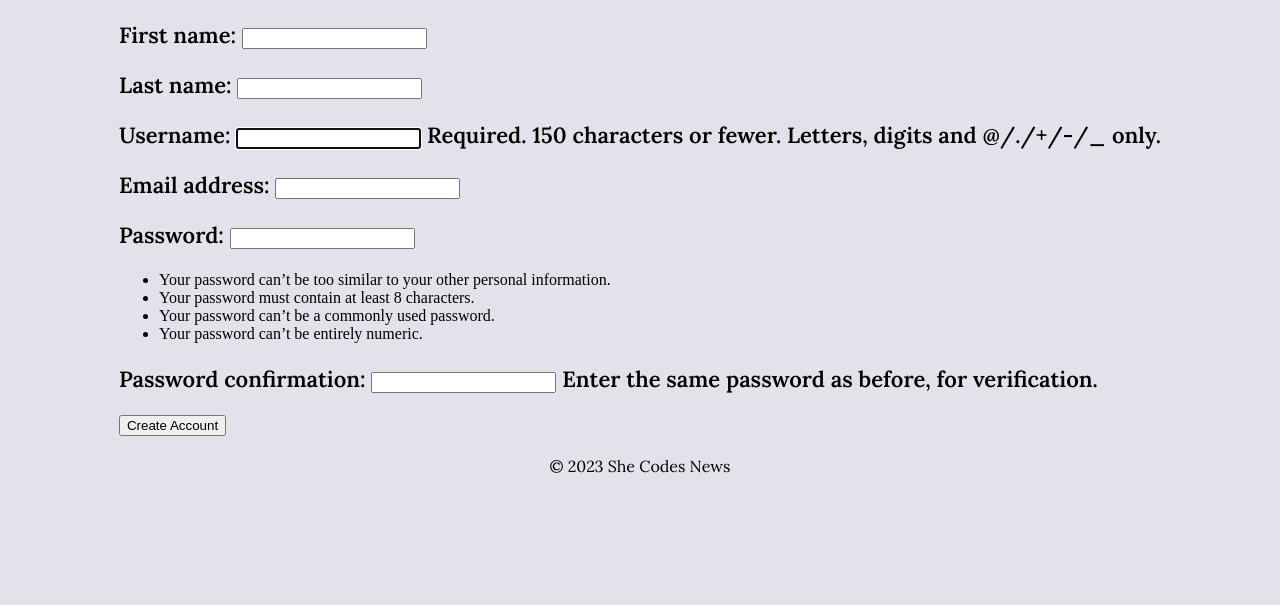
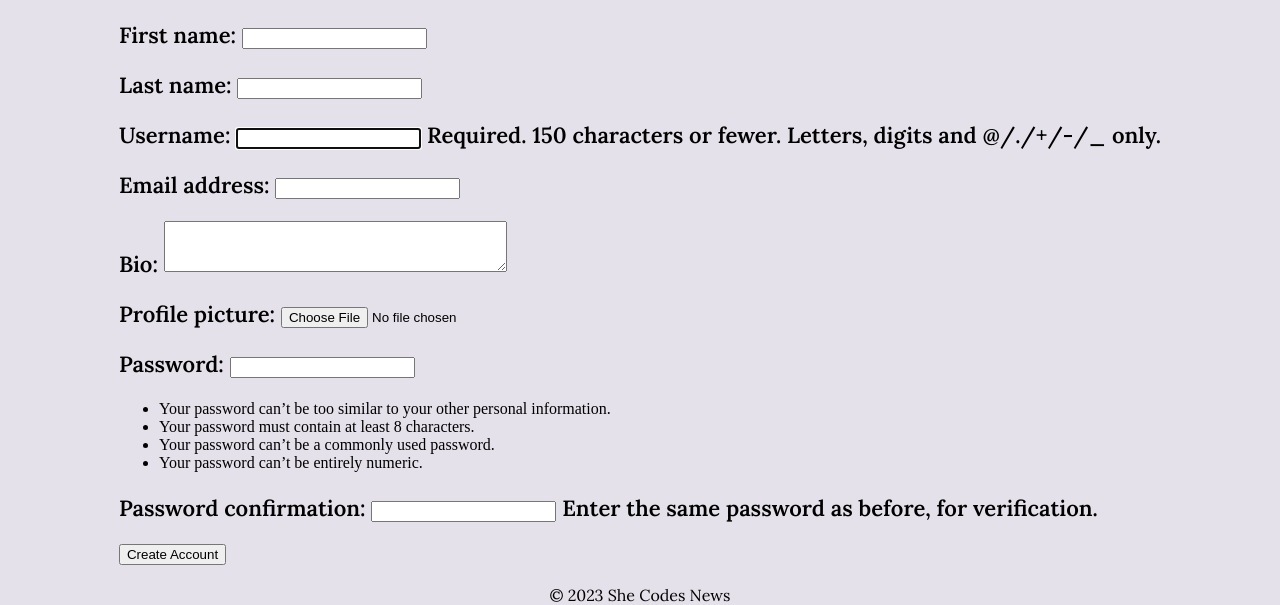
Before and after one commit to oriyannadav/Django-news-project, a Django app: page /users/create-account/ in a window 1280 px wide. Shown: the part 613-1218 px from the top of the page. Before the commit the page ends 1086 px from the top, so only its background shows below. Run offline with Django 4.2, Linux system fonts and the light colour scheme; parts of the project's set-up code (start-up, migrations or seed data) failed here and were passed over; some web fonts are replaced.

Commit message:
update profile feature

```diff
--- a/she_codes_news/users/apps.py
+++ b/she_codes_news/users/apps.py
@@ -4,3 +4,6 @@ from django.apps import AppConfig
 class UsersConfig(AppConfig):
     default_auto_field = 'django.db.models.BigAutoField'
     name = 'users'
+
+    def ready(self):
+        import users.signals
--- a/she_codes_news/users/forms.py
+++ b/she_codes_news/users/forms.py
@@ -4,15 +4,29 @@ from django import forms
 from django.contrib.auth.forms import UserCreationForm, UserChangeForm
 from .models import CustomUser
 
+
 class CustomUserCreationForm(UserCreationForm):
+    bio = forms.CharField(widget=forms.Textarea(attrs={'rows': 3}), required=True)
+    profile_picture = forms.FileField(required=True)
 
     class Meta:
         model = CustomUser
-        fields = ['first_name', 'last_name', 'username', 'email']
+        fields = ['first_name', 'last_name', 'username', 'email', 'bio', 'profile_picture']
 
 
 class CustomUserChangeForm(UserChangeForm):
+    bio = forms.CharField(widget=forms.Textarea(attrs={'rows': 3}), required=False)
+    profile_picture = forms.FileField(required=False)
 
     class Meta:
         model = CustomUser
-        fields = ['username', 'email']
+        fields = ['first_name', 'last_name', 'email', 'bio', 'profile_picture']
+
+    def __init__(self, *args, **kwargs):
+        super().__init__(*args, **kwargs)
+        self.fields.pop('password', None)
+        self.fields.pop('username', None)
+
+    def clean_username(self):
+        # Exclude username from validation during updates
+        return self.instance.username
--- a/she_codes_news/users/templates/users/createAccount.html
+++ b/she_codes_news/users/templates/users/createAccount.html
@@ -10,7 +10,7 @@
 <div class="create-account-form">
     <h2>Create Account</h2>
     <div id="create-account-form">
-        <form method="post">
+        <form method="post" enctype="multipart/form-data">
             {% csrf_token %}
             {{ form.as_p }}
             <button type="submit">Create Account</button>
--- a/she_codes_news/users/urls.py
+++ b/she_codes_news/users/urls.py
@@ -1,13 +1,16 @@
 # users/urls.py
 from django.urls import path
-from .views import CreateAccountView
+from .views import CreateAccountView, ChangeAccountView
 from users.views import ResetPasswordView
 from django.contrib.auth import views as auth_views
+from . import views
+
 
 app_name ='users'
 
 urlpatterns = [
     path('create-account/', CreateAccountView.as_view(), name='createAccount'),
+    path('change-account/', ChangeAccountView.as_view(), name='changeAccount'),
     path('password-reset/', ResetPasswordView.as_view(), name='password_reset'),
     path('password-reset-confirm/<uidb64>/<token>/',
         auth_views.PasswordResetConfirmView.as_view(template_name='users/password_reset_confirm.html'),
@@ -15,4 +18,5 @@ urlpatterns = [
     path('password-reset-complete/',
         auth_views.PasswordResetCompleteView.as_view(template_name='users/password_reset_complete.html'),
         name='password_reset_complete'),
+    path('profile/', views.profile_view, name='userProfile'),
 ]
--- a/she_codes_news/users/views.py
+++ b/she_codes_news/users/views.py
@@ -1,15 +1,52 @@
 from django.urls import reverse_lazy
 from django.views.generic.edit import CreateView
-from django.views import generic
-from .models import CustomUser
-from .forms import CustomUserCreationForm
 from django.contrib.auth.views import PasswordResetView
 from django.contrib.messages.views import SuccessMessageMixin
+from django.shortcuts import render, redirect
+from django.contrib.auth.decorators import login_required
+from .forms import CustomUserCreationForm, CustomUserChangeForm
+from .models import UserProfile
+
 
 class CreateAccountView(CreateView):
     form_class = CustomUserCreationForm
     success_url = reverse_lazy('login')
     template_name = 'users/createAccount.html'
+
+    def form_valid(self, form):
+        # Save the user object from the form
+        user = form.save()
+
+        # Get the bio and profile_picture from the form's cleaned data
+        bio = form.cleaned_data.get('bio')
+        profile_picture = form.cleaned_data.get('profile_picture')
+
+        # Create the user profile with the bio and profile_picture
+        UserProfile.objects.create(user=user, bio=bio, profile_picture=profile_picture)
+
+        # Return the super class's form_valid method
+        return super().form_valid(form)
+
+
+class ChangeAccountView(CreateView):
+    form_class = CustomUserChangeForm
+    success_url = reverse_lazy('profile')
+    template_name = 'users/changeAccount.html'
+
+    # def form_valid(self, form):
+    #     # Save the user object from the form
+    #     user = form.save()
+
+    #     # Get the bio and profile_picture from the form's cleaned data
+    #     bio = form.cleaned_data.get('bio')
+    #     profile_picture = form.cleaned_data.get('profile_picture')
+
+    #     # Create the user profile with the bio and profile_picture
+    #     UserProfile.objects.create(user=user, bio=bio, profile_picture=profile_picture)
+
+    #     # Return the super class's form_valid method
+    #     return super().form_valid(form)
+
 
 class ResetPasswordView(SuccessMessageMixin, PasswordResetView):
     template_name = 'users/password_reset.html'
@@ -20,3 +57,38 @@ class ResetPasswordView(SuccessMessageMixin, PasswordResetView):
                         " If you don't receive an email, " \
                         "please make sure you've entered the address you registered with, and check your spam folder."
     success_url = reverse_lazy('users-home')
+
+
+def register_view(request):
+    if request.method == 'POST':
+        form = CustomUserCreationForm(request.POST, request.FILES)
+        if form.is_valid():
+            form.save()
+            return redirect('login')
+    else:
+        form = CustomUserCreationForm()
+    return render(request, 'users/createAccount.html', {'form': form})
+
+@login_required
+def profile_view(request):
+    user_profile = UserProfile.objects.get(user=request.user)
+    if request.method == 'POST':
+        form = CustomUserChangeForm(request.POST, request.FILES, instance=request.user)
+        if form.is_valid():
+            form.save()
+            return redirect('profile')
+    else:
+        form = CustomUserChangeForm(instance=request.user)
+    return render(request, 'users/profile.html', {'form': form, 'user_profile': user_profile})
+
+
+@login_required
+def change_account_view(request):
+    if request.method == 'POST':
+        form = CustomUserChangeForm(request.POST, request.FILES, instance=request.user)
+        if form.is_valid():
+            form.save()
+            return redirect('profile')
+    else:
+        form = CustomUserChangeForm(instance=request.user)
+    return render(request, 'users/change_account.html')
```
Also changed, not shown: she_codes_news/users/templates/users/changeAccount.html (added, +15 -0 lines).
